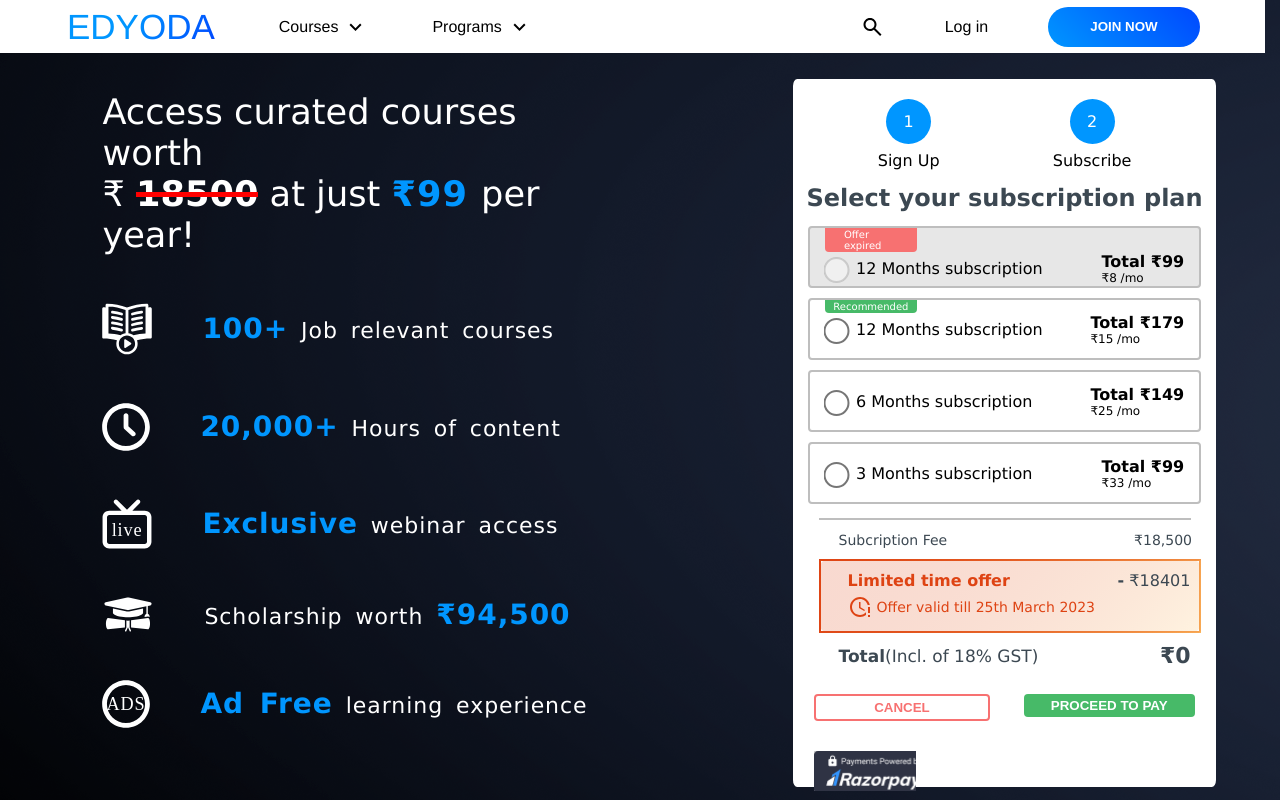
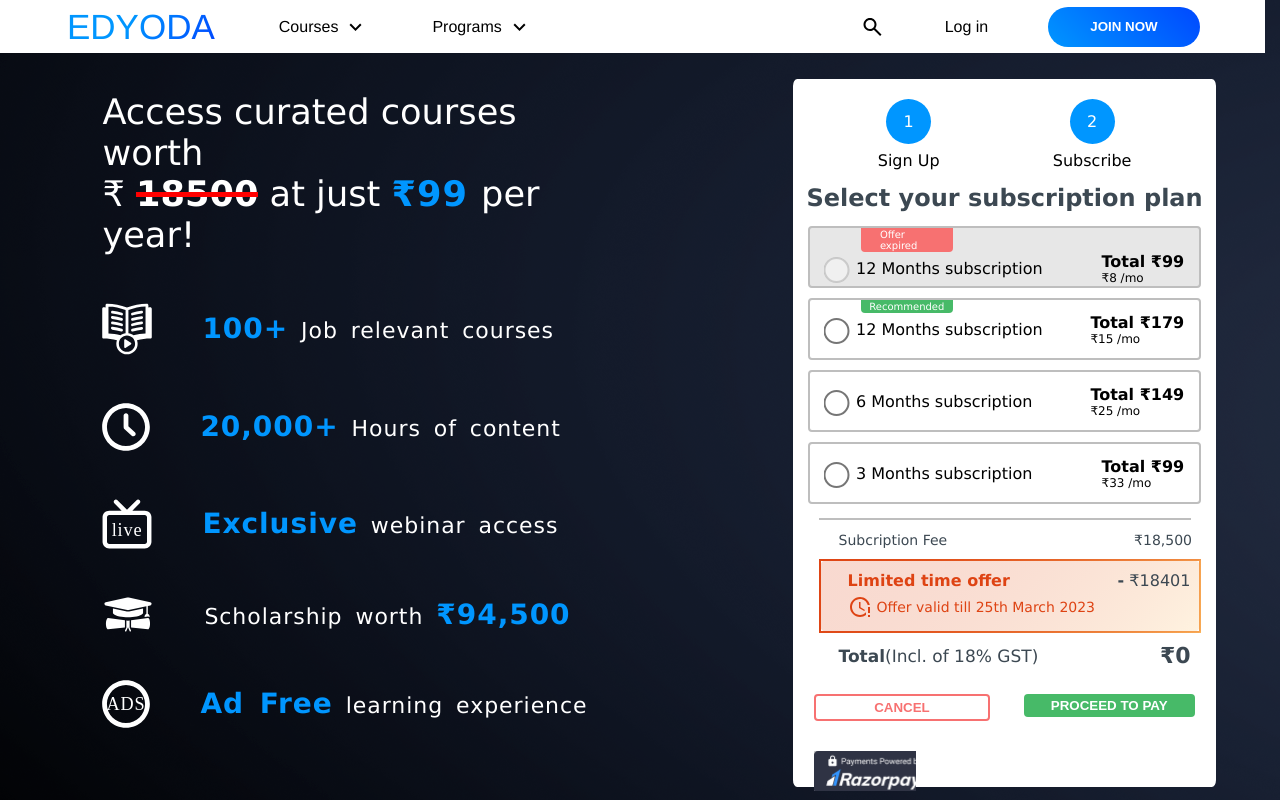
Before and after one commit to yaswant567/edyoda_assignment, a React (Create React App) app: page / in a window 1280 px wide. Built offline with nearby package versions, Linux system fonts and the light colour scheme.

Commit message:
revisit commit again

```diff
--- a/src/Components/Payment.js
+++ b/src/Components/Payment.js
@@ -17,8 +17,7 @@
 
   const handleChange = (event) =>{
 
-    const labels = document.querySelectorAll('.subscription_plan','.subscription_plan2');
-
+    const labels = document.querySelectorAll('.subscription_plan', '.subscription_plan2');
     labels.forEach(label => {
       label.classList.remove('green');
     });
@@ -93,7 +92,7 @@
             </div>
 
             <div className='Pay_right_subscription_plans'>
-              <label className='subscription_plan1' onChange={handleChange}>
+              <label className={`subscription_plan1 ${selectedPlan === 'plan1' ? 'green' : ''}`} onChange={handleChange}>
                 <div className='plan1_expired'>
                   Offer expired
                 </div>
@@ -107,7 +106,7 @@
                 </div>
               </label>
 
-              <label className='subscription_plan2'>
+              <label className={`subscription_plan2 ${selectedPlan === 'plan2' ? 'green' : ''}`} onChange={handleChange}>
                 <div className='plan2_Recommended'>
                   Recommended
                 </div>
@@ -132,7 +131,7 @@
                 </div>
               </label>
 
-              <label className='subscription_plan' onChange={handleChange}>
+              <label className="subscription_plan" onChange={handleChange}>
                 <div className='plan'>
                   <input type='radio' name='radioInput' value="plan4" onChange={handleChange}/>
                   <div className='plan_details'>
--- a/src/Components/payment.css
+++ b/src/Components/payment.css
@@ -164,6 +164,7 @@
     justify-content: center;
     align-items: center;
     position: relative;
+    margin-left: 10%;
 }
 .plan2_Recommended{
     width: 15%;
@@ -176,6 +177,7 @@
     justify-content: center;
     align-items: center;
     position: relative;
+    margin-left: 10%;
 }
 
 .yr{
@@ -203,10 +205,6 @@
     padding: 0px 15px;
     cursor: pointer;
 }
-.subscription_plan2.green {
-    border: 2px solid #47BA68;
-    background: #D7EDDD;
-  }
 .subscription_plan{
     border-radius: 4px;
     border: 2.2px solid #BEBEBE;
@@ -217,10 +215,14 @@
     padding: 0px 15px;
     cursor: pointer;
 }
-.subscription_plan.green {
+.subscription_plan.green{
     border: 2px solid #47BA68;
     background: #D7EDDD;
   }
+.subscription_plan2.green{
+    border: 2px solid #47BA68;
+    background: #D7EDDD;
+}
 .plan, .plan1{
     display: flex;
     box-sizing: border-box;
```
